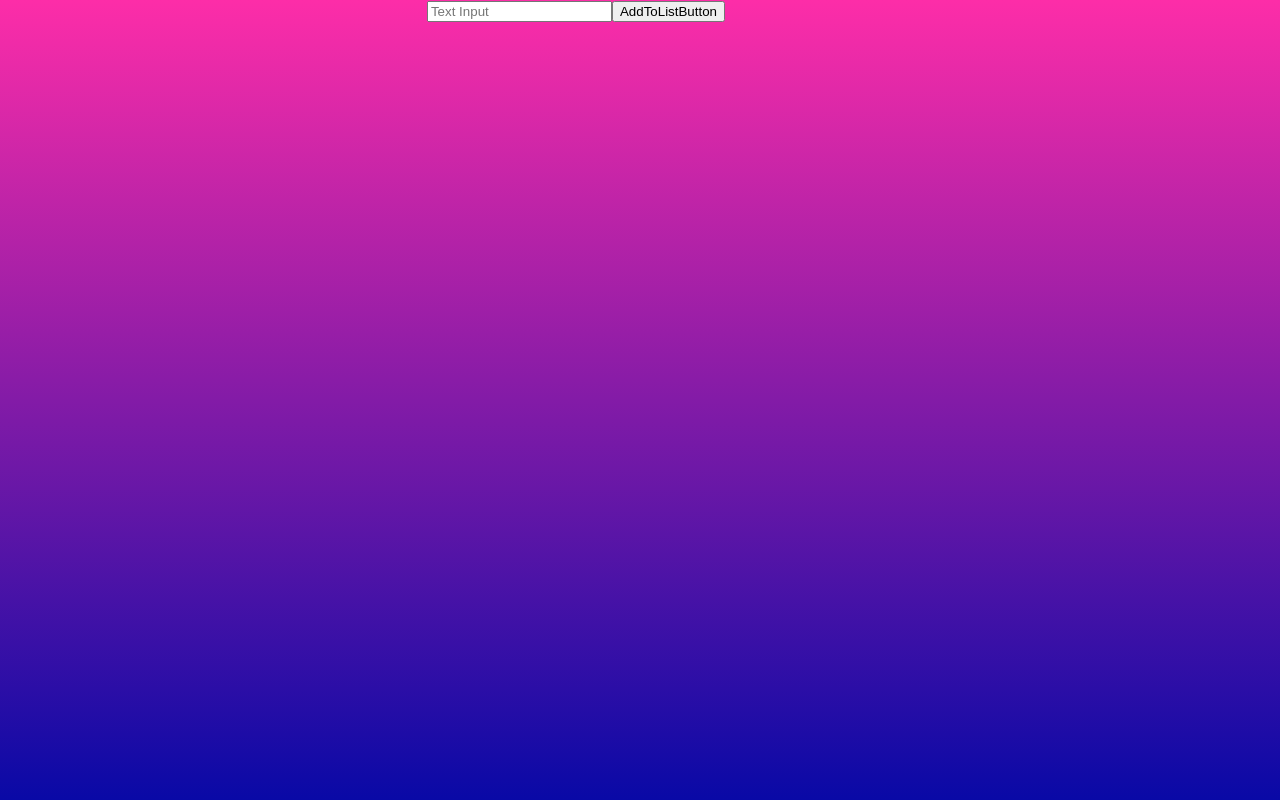
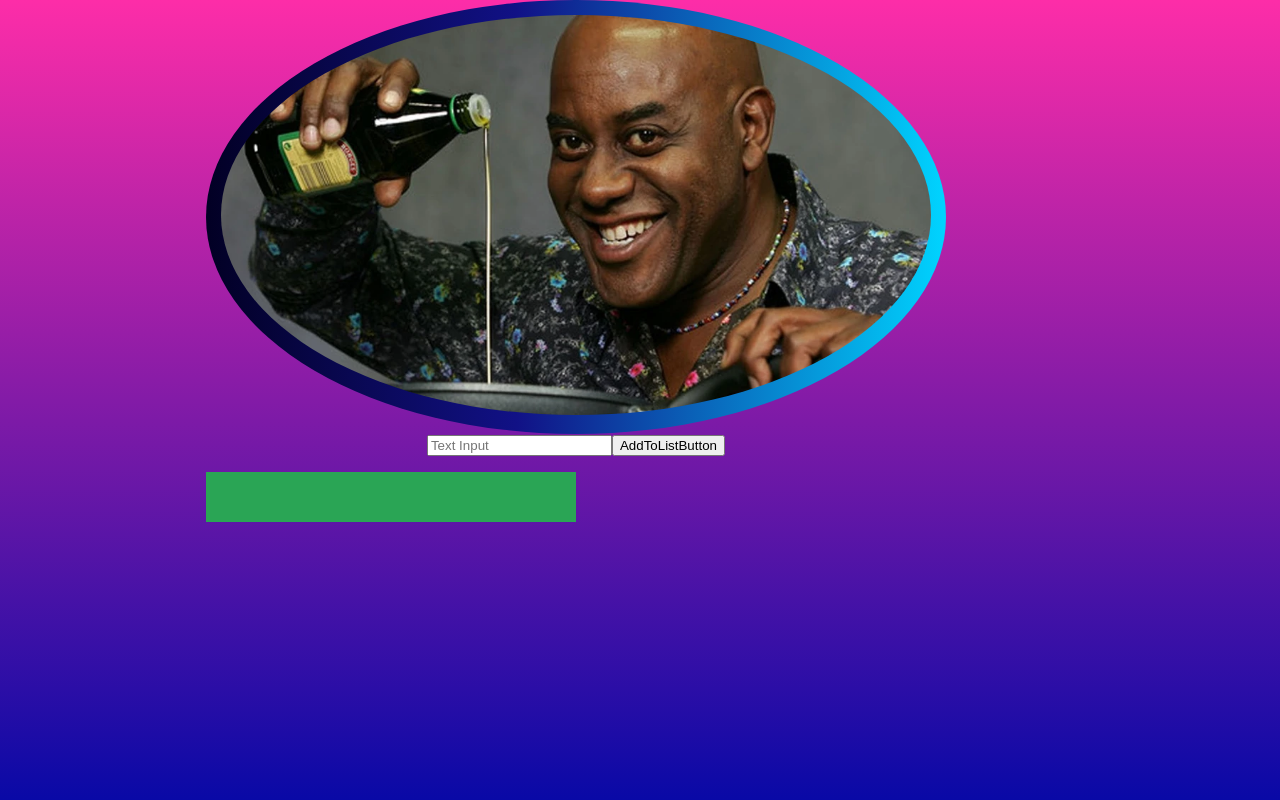
Before and after one commit to SchoolOfCode/bc13_w7d5_hackathon_react-athon-aaron-and-ben-room-40, a React (Create React App) app in the folder my-app/: page / in a window 1280 px wide. Built offline with nearby package versions, Linux system fonts and the light colour scheme.

Commit message:
ooooooooo

```diff
--- a/my-app/public/index.html
+++ b/my-app/public/index.html
@@ -24,7 +24,7 @@
       work correctly both with client-side routing and a non-root public URL.
       Learn how to configure a non-root public URL by running `npm run build`.
     -->
-    <title>React App</title>
+    <title>AHAHAHA</title>
   </head>
   <body>
     <noscript>You need to enable JavaScript to run this app.</noscript>
--- a/my-app/src/components/App/App.css
+++ b/my-app/src/components/App/App.css
@@ -1,7 +1,24 @@
 .App {
 
 }
+.har{
+  height: 400px;
+  border-radius: 50%;
 
+  background-color: rgb(171, 19, 19);
+  margin: 10px;
+}
+.border{
+  padding: 5px;
+  border-radius: 50%;
+background: linear-gradient(90deg, rgba(2,0,36,1) 0%, rgba(17,17,134,1) 42%, rgba(0,212,255,1) 100%);
+}
+
+.list{
+  background-color :bisque;
+  width:50%
+
+}
 .App-logo {
   height: 40vmin;
   pointer-events: none;
--- a/my-app/src/components/App/App.js
+++ b/my-app/src/components/App/App.js
@@ -4,6 +4,8 @@ import Input from '../Input/index'
 import List from '../List/index'
 import { useState } from 'react';
 import { v4 as uuidv4 } from 'uuid'
+import har from './harriot.png'
+
 
 function App() {
   const [todoState, setTodoState] = useState([]);
@@ -22,14 +24,16 @@ function App() {
   }
 
   return (
-    <div className="App">
+    <div className="App"> <div class = "border">
+    <img src={har} alt = "har" class="har"></img>
+    </div>
       <Input
         addItemToList={addItemToList}
-      />
+      /> <div class="list">
       <List
         removeItemFromList={removeItemFromList}
         todoState={todoState}
-      />
+      /> </div>
     </div>
   );
 }
--- a/my-app/src/index.js
+++ b/my-app/src/index.js
@@ -7,6 +7,7 @@ import reportWebVitals from './reportWebVitals';
 const root = ReactDOM.createRoot(document.getElementById('root'));
 root.render(
   <React.StrictMode>
+
     <App />
   </React.StrictMode>
 );
```
Also changed, not shown: my-app/src/components/App/harriot.png (added), my-app/src/components/List/index.css (added).
